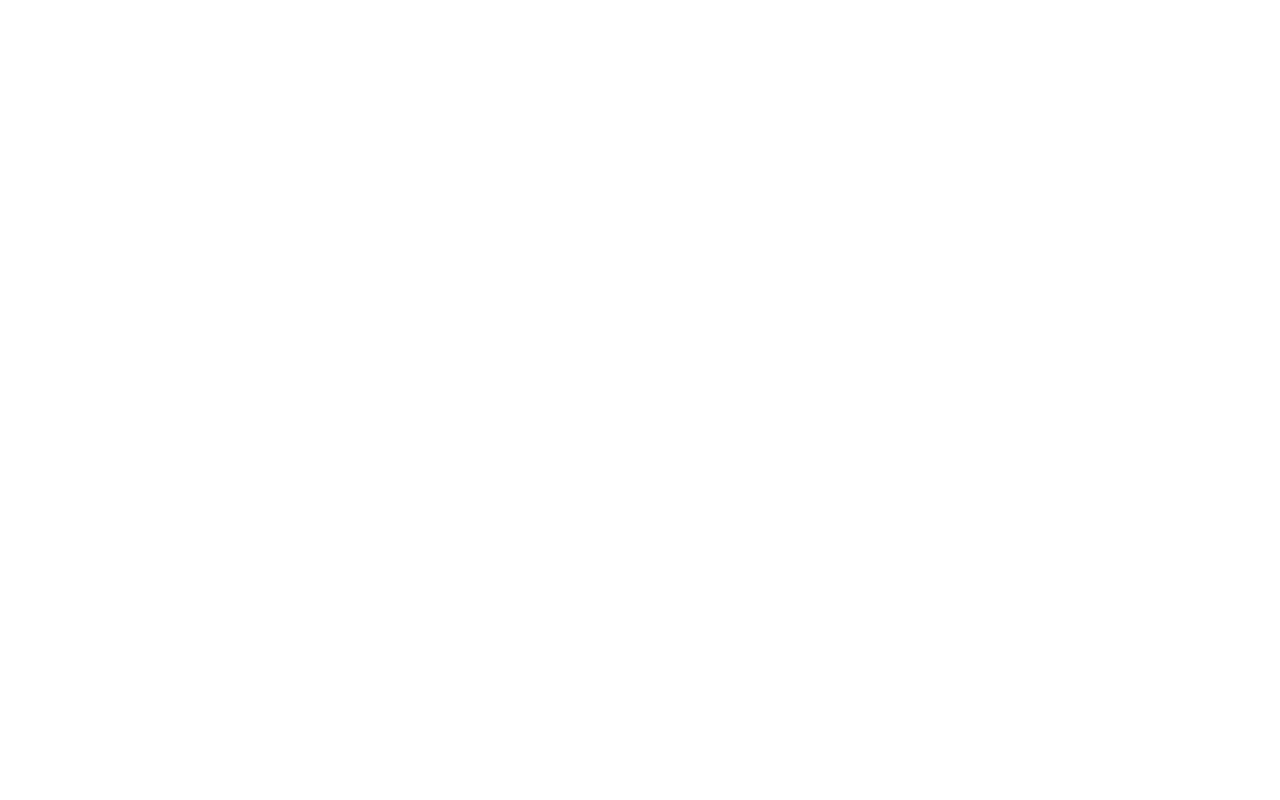
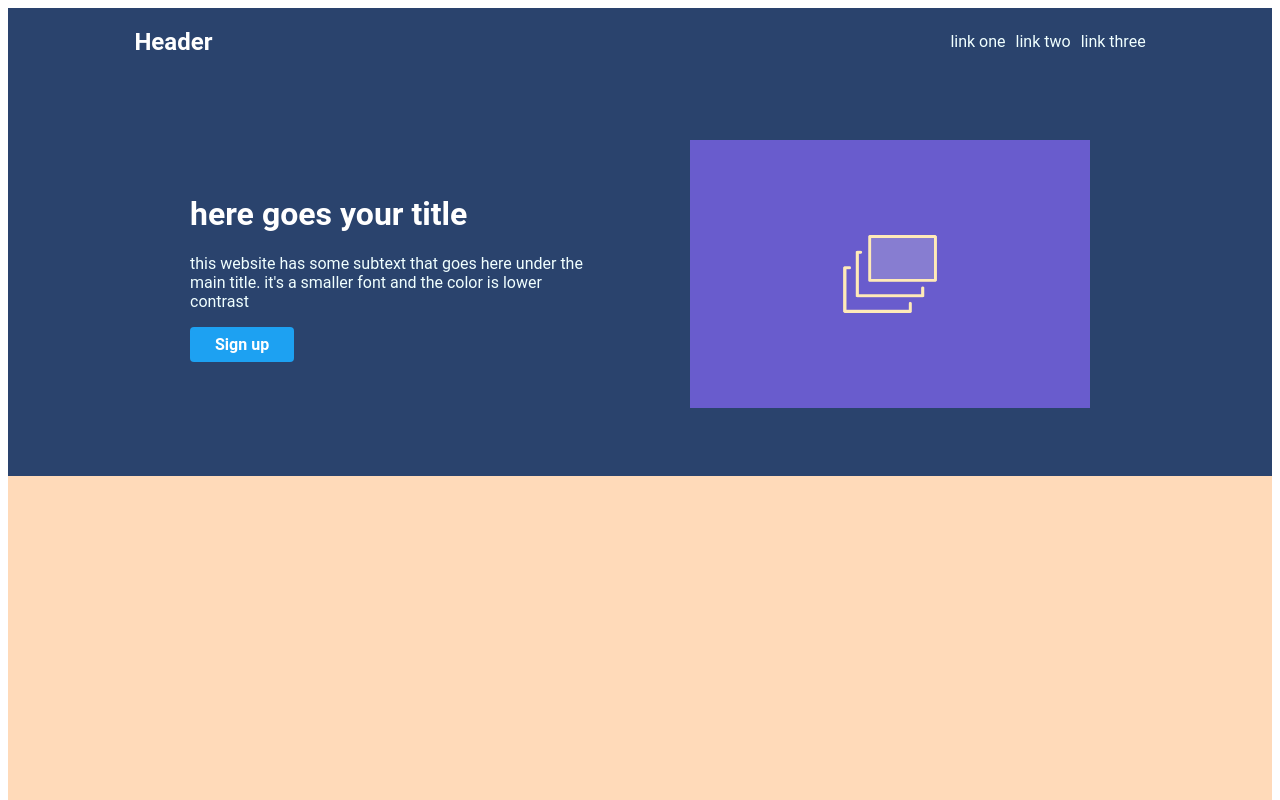
Before and after one commit to dgomez04/landing-page, a plain HTML site: page index.html in a window 1280 px wide. Shown: the top 800 px of the page. Drawn offline with Linux system fonts and the light colour scheme.

Commit message:
Added image, modified header & first column.

```diff
--- a/index.html
+++ b/index.html
@@ -11,35 +11,36 @@
 
 
 <body>
+    <header>
+        <h2>Header</h2>
 
-    <header>
-
+        <div class="menu">
+            <div><a href="">link one</a></div>
+            <div><a href="">link two</a></div>
+            <div><a href="">link three</a></div>
+        </div>
     </header>
 
-    <!-- flex principal -->
+    <!-- body -->
 
-    <div>
-        <!-- 4 divisiones -->
-        <div>
-            <div></div>
-            <div></div>
+    <div id="body-container">
+        <!-- content sections -->
+        <div class="column one">
+            <div class="row">
+                <h1>here goes your title</h1>
+                <p>this website has some subtext that goes here under the main title. it's a smaller font and the color is lower contrast</p>
+                <p id="signup-button">Sign up</p>
+            </div>
+            <div class="row">
+                <img src="./images/placeholder.png" alt="">
+            </div>
         </div>
 
-        <div>
-            <h3></h3>
-            <div></div>
-            <div></div>
-            <div></div>
-            <div></div>
-        </div>
+        <div class="column two"> </div>
 
-        <div>
-            <div></div>
-        </div>
+        <div class="column three"> </div>
 
-        <div>
-            <div></div>
-        </div>
+        <div class="column four"> </div>
 
     </div>
 
--- a/styles.css
+++ b/styles.css
@@ -0,0 +1,94 @@
+
+/* global-styles */
+* {
+    font-family: 'Roboto', arial;
+}
+
+
+/*header styles*/
+header {
+    width:100%;
+    background-color:#2a436d;
+    display: flex;
+    align-items: center;
+}
+
+header h2 {
+    margin-left: 10%;
+    color: white;
+}
+
+/*navigation menu container*/
+
+.menu {
+    margin-right: 10%;
+    margin-left: auto;
+    display: flex;
+    column-gap: 10px;
+    justify-content: space-between;
+}
+
+.menu a {
+    text-decoration: none;
+    color: azure;
+}
+
+
+/*body-styles*/
+
+.body-container {
+    display: flex;
+    flex-direction: column;
+}
+
+/* general column-styles*/
+.column {
+    background: peachpuff;
+    height: 400px;
+    flex: 1 1 auto;
+}
+
+
+/* first column-styles */
+.column.one {
+    background-color: #2a436d;
+    display: flex;
+    align-items: center;
+    justify-content: center;
+    column-gap: 100px;
+}
+
+/* TO DO: trying to align inner flexboxes to the center of main flexbox*/
+.column div {
+    width: 400px;
+}
+
+.column.one h1 {
+    color: white;
+}
+
+.column.one p {
+    color:azure;
+}
+
+#signup-button {
+    font-weight: bold;
+    color: white;
+    background-color: #1DA1F2;
+    padding: 8px 25px;
+    border-radius: 4px;
+    width: fit-content;
+}
+
+.column.one img {
+    max-width: 100%;
+    max-height: 100%;
+}
+
+/* footer-styles */
+  footer{
+    width:100%;
+    height:20%;
+    position:absolute;
+    background-color:blue;
+  }
```
Also changed, not shown: images/placeholder.png (added).
